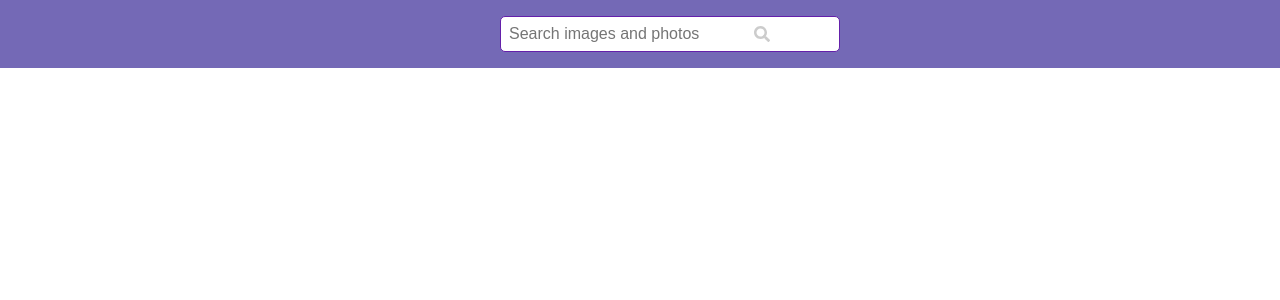
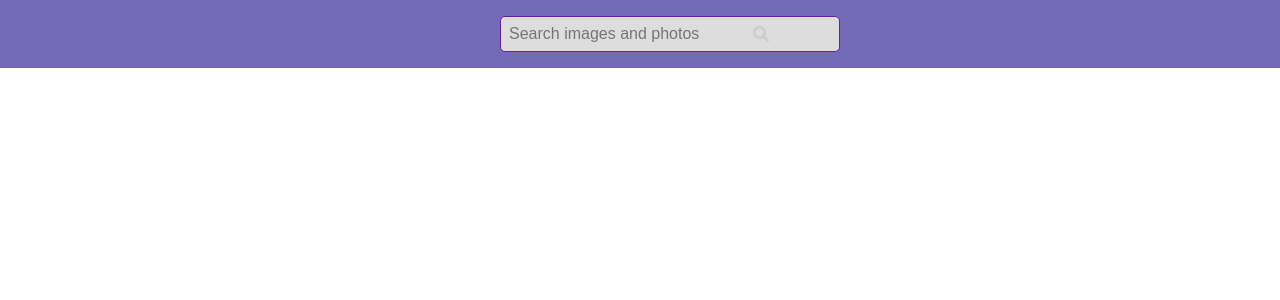
Before and after one commit to OlenaKolos/goit-react-hw-04, a React (Vite) app: page / in a window 1280 px wide. Shown: the top 300 px of the page. Built offline with nearby package versions, Linux system fonts and the light colour scheme.

Commit message:
Update SearchBar.module.css

```diff
--- a/src/components/SearchBar/SearchBar.module.css
+++ b/src/components/SearchBar/SearchBar.module.css
@@ -18,7 +18,7 @@
     outline: none;
     border-radius: 5px;
     font-size: 16px;
-    background: #fff;
+    background: #DDDDDD;
 }
 
 .searchInput:hover,
@@ -33,13 +33,13 @@
     font-size: 16px;
     position: absolute;
     top: 1px;
-    right: 1px;
+    right: 2px;
     padding: 9px;
     border: none;
     outline: none;
     cursor: pointer;
     border-radius: 5px;
-    background-color: #fff;
+    background-color: #DDDDDD;
     color: #000;
     transition: all 0.25s ease-in-out;
 }
```
